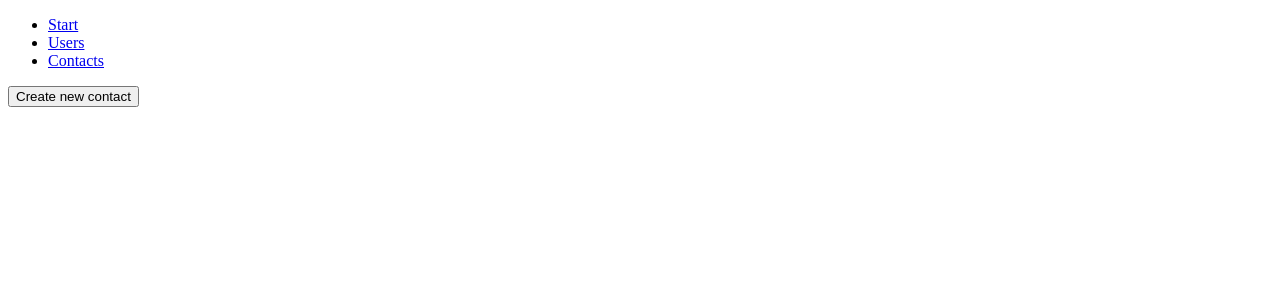
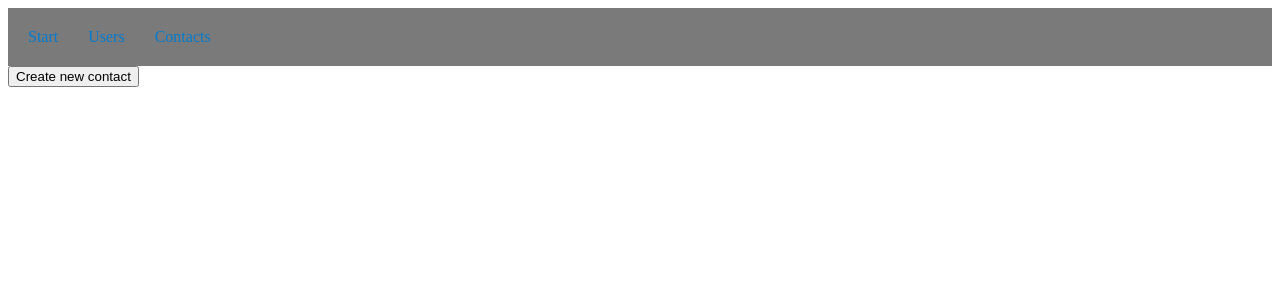
Before and after one commit to Levesin/Learn_Django, a Django app: page /contacts/contact/contacts-list/ in a window 1280 px wide. Shown: the top 300 px of the page. Run offline with Django 5.2, Linux system fonts and the light colour scheme; data that the repository does not hold is empty.

Commit message:
hw4 add user, add superuser, add css

```diff
--- /dev/null
+++ b/apps/static/styles/index.css
@@ -0,0 +1,38 @@
+.main-menu {
+  display: flex;
+  align-items: center;
+  background-color: rgba(0, 0, 0, 0.52);
+  padding: 10px;
+  border: 0;
+}
+
+.btn-menu {
+  color: #017bd2;
+  padding: 10px;
+  font-size: 16px;
+  text-decoration: none;
+  margin-right: 10px;
+  border: none;
+  cursor: pointer;
+}
+
+.btn-menu:hover,
+.dropbtn:hover {
+  color: #d56f2e;
+}
+
+
+.button-submin {
+  text-align: center;
+  background: linear-gradient(to right, #017bd2, #d56f2e); ; /* цвет фона кнопки */
+  color: #fff; /* цвет текста кнопки */
+  padding: 6px 20px; /* отступы внутри кнопки */
+  border: none; /* удаляем границу */
+  border-radius: 5px; /* скругляем углы */
+  font-size: 16px; /* размер шрифта */
+  cursor: pointer; /* изменяем курсор при наведении на кнопку */
+}
+
+.button-submin:hover {
+  background-color: #f63e3e; /* изменяем цвет фона кнопки при наведении */
+}
--- a/apps/templates/_helpers/_base.html
+++ b/apps/templates/_helpers/_base.html
@@ -1,6 +1,11 @@
+{% load static %}
 <!DOCTYPE html>
 <html lang="en">
 <head>
+    <link
+            href="{% static 'styles/index.css' %}"
+            rel="stylesheet"
+    >
     <meta charset="UTF-8">
     <title>Home</title>
 </head>
@@ -11,6 +16,7 @@
     {% block content %}
         Hello!
     {% endblock %}
+
 </div>
 </body>
 </html>
--- a/apps/templates/_helpers/_header.html
+++ b/apps/templates/_helpers/_header.html
@@ -1,13 +1,10 @@
+
+
 <header>
-    <ul>
-        <li>
-            <a href="{% url "root:index" %}">Start</a>
-        </li>
-        <li>
-            <a href="{% url "first_example:users" amount=5 %}"> Users </a>
-        </li>
-        <li>
-            <a href="{% url "contacts:list" %}"> Contacts </a>
-        </li>
-    </ul>
+        <div class="main-menu" >
+                <a class="btn-menu" href="{% url "root:index" %}">Start</a>
+                <a class="btn-menu" href="{% url "first_example:users" amount=5 %}"> Users </a>
+                <a class="btn-menu" href="{% url "contacts:list" %}"> Contacts </a>
+            </div>
+        </div>
 </header>
--- a/apps/templates/contacts/contacts_list.html
+++ b/apps/templates/contacts/contacts_list.html
@@ -20,21 +20,29 @@
                     <span> Modified info: {{ contact.modified_at }} </span>
                 </p>
             </li>
-             <a href="{% url "contacts:update" pk=contact.id %}">
+             <a class="button-submin" href="{% url "contacts:update" pk=contact.id %}">
                     <button>
                         Edit
                     </button>
                 </a>
-                <a href="{% url "contacts:delete" pk=contact.id %}">
+                <a class="button-submin" href="{% url "contacts:delete" pk=contact.id %}">
                     <button>
                         Delete
                     </button>
                 </a>
-                <a href="{% url "contacts:details" pk=contact.id %}">
+                <a class="button-submin" href="{% url "contacts:details" pk=contact.id %}">
                     <button>
                         More details
                     </button>
                 </a>
+                {% if contact.city is not None %}
+                            <span>{{ contact.city }}</span>
+                        {% else %}
+                            <span>Unknown</span>
+                        {% endif %}
+
+                        <span> - </span>
+                        <span>{{ contact.modified_at }}</span>
         {% endfor %}
     </ol>
 {% endblock %}
--- /dev/null
+++ b/apps/user/admin.py
@@ -0,0 +1,6 @@
+from django.contrib import admin
+from django.contrib.auth.admin import UserAdmin
+
+from apps.user.models import User
+
+admin.site.register(User, UserAdmin)
--- /dev/null
+++ b/apps/user/apps.py
@@ -0,0 +1,6 @@
+from django.apps import AppConfig
+
+
+class UserConfig(AppConfig):
+    default_auto_field = "django.db.models.BigAutoField"
+    name = "apps.user"
--- /dev/null
+++ b/apps/user/models.py
@@ -0,0 +1,5 @@
+from django.contrib.auth.models import AbstractUser
+
+
+class User(AbstractUser):
+    pass
--- a/core/urls.py
+++ b/core/urls.py
@@ -14,9 +14,11 @@ Including another URLconf
     1. Import the include() function: from django.urls import include, path
     2. Add a URL to urlpatterns:  path('blog/', include('blog.urls'))
 """
+from django.contrib import admin
 from django.urls import path, include
 
 urlpatterns = [
+    path("admin/", admin.site.urls),
     path('generate/', include('apps.first_example.urls')),
     path('contacts/', include('apps.contacts.urls')),
     path('', include('apps.first_example.urls_root'))
```
Also changed, not shown: apps/contacts/admin.py (+36 -0 lines), apps/contacts/models.py (+18 -0 lines), core/settings.py (+16 -1 lines), apps/contacts/migrations/0001_initial.py, apps/contacts/migrations/0002_city_contact_city.py (added), apps/user/__init__.py (added), apps/user/migrations/0001_initial.py (added), apps/user/migrations/__init__.py (added), apps/user/tests.py (added), apps/user/views.py (added), 1 other file.
